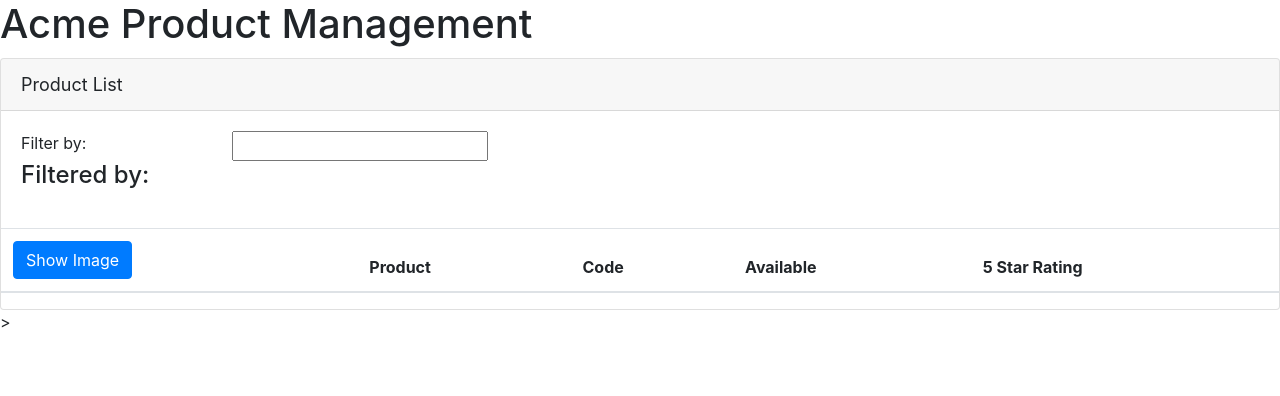
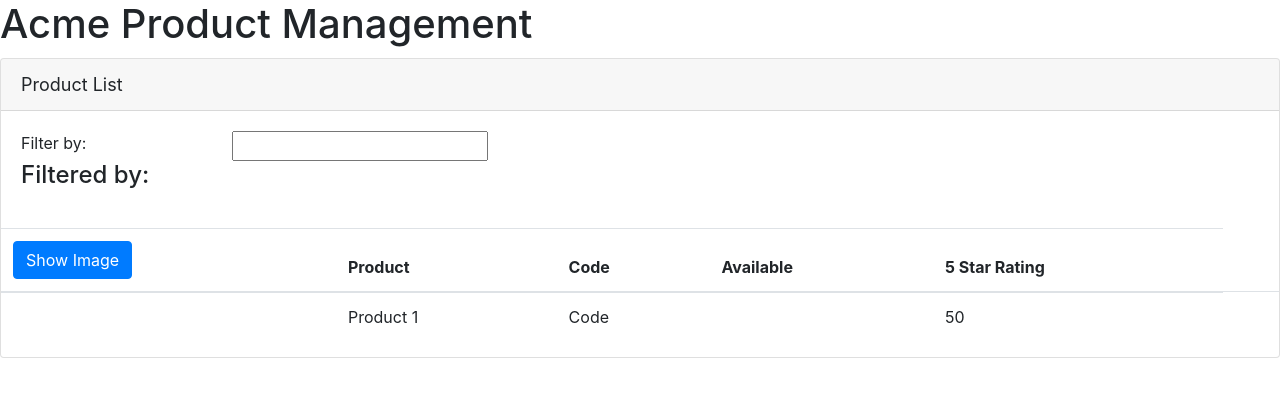
Before and after one commit to MaksymRybak/demo-ps-angular-getting-started, an Angular app: page / in a window 1280 px wide. Shown: the top 396 px of the page. Built offline with nearby package versions, Linux system fonts and the light colour scheme.

Commit message:
new data binding and component data

```diff
--- a/src/app/app.component.ts
+++ b/src/app/app.component.ts
@@ -4,7 +4,7 @@ import { Component } from '@angular/core';
   selector: 'pm-root',
   template: `<div>
     <h1>{{pageTitle}}</h1>
-    <pm-products></pm-products>>
+    <pm-products></pm-products>
   </div>`
 })
 export class AppComponent {
--- a/src/app/products/product-list.component.html
+++ b/src/app/products/product-list.component.html
@@ -1,6 +1,6 @@
 <div class="card">
   <div class="card-header">
-    Product List
+    {{ pageTitle }}
   </div>
   <div class="card-body">
     <div class="row">
@@ -16,12 +16,12 @@
     </div>
   </div>
   <div class="table-responsive">
-    <table class="table">
+    <table class="table" *ngIf="products && products.length">
       <thead>
         <tr>
           <th>
-            <button class="btn btn-primary">
-              Show Image
+            <button class="btn btn-primary" (click)="toggleImage()">
+              {{ showImage ? "Hide" : "Show" }} Image
             </button>
           </th>
           <th>Product</th>
@@ -30,7 +30,24 @@
           <th>5 Star Rating</th>
         </tr>
       </thead>
-      <tbody></tbody>
+      <tbody>
+        <tr *ngFor="let product of products">
+          <td>
+            <img
+              *ngIf="showImage"
+              [src]="product.imageUrl"
+              [title]="product.productName"
+              [style.width.px]="imageWidth"
+              [style.margin.px]="imageMargin"
+            />
+          </td>
+          <td>{{ product.productName }}</td>
+          <td>{{ product.productCode }}</td>
+          <td>{{ product.productDate }}</td>
+          <td>{{ product.price }}</td>
+          <td>{{ product.rating }}</td>
+        </tr>
+      </tbody>
     </table>
   </div>
 </div>
--- a/src/app/products/product-list.component.ts
+++ b/src/app/products/product-list.component.ts
@@ -5,5 +5,22 @@ import { Component } from '@angular/core';
   templateUrl: './product-list.component.html'
 })
 export class ProductListComponent {
+  pageTitle: string = 'Product List';
+  imageWidth: number = 50;
+  imageMargin: number = 2;
+  showImage: boolean = false;
 
+  products: any[] = [{
+    'productId': 1,
+    'productName': 'Product 1',
+    'productCode': 'Code',
+    'releaseDate': '2019-11-01',
+    'price': 50,
+    'starRating': 3,
+    'imageUrl': ''
+  }] ;
+
+  toggleImage(): void {
+    this.showImage = !this.showImage;
+  }
 }
```
